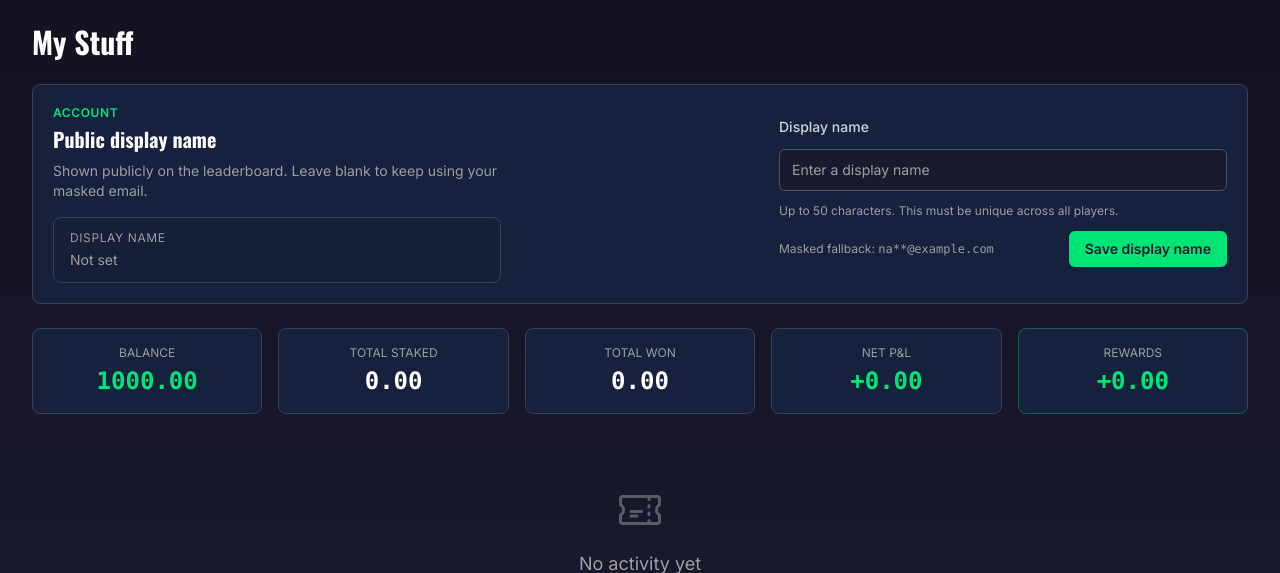
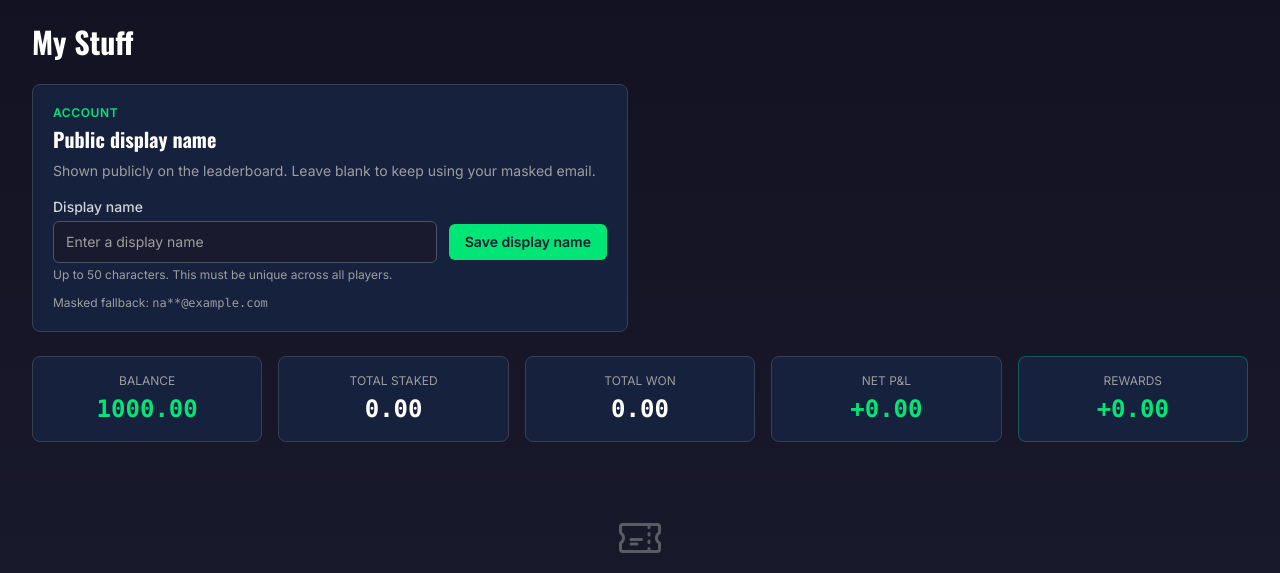
Before and after one commit to zachcalvert/epl-bets, a Django app: page /odds/my-bets/ in a window 1280 px wide. Shown: the part 65-638 px from the top of the page. Run offline with Django 5.2, Linux system fonts and the light colour scheme; the visitor is signed in with stand-in values (Sample User, id 1); data that the repository does not hold is empty; parts of the project's set-up code (start-up, migrations or seed data) failed here and were passed over; some libraries are stand-ins or nearby versions.

Commit message:
My Bets cleanup

```diff
--- a/betting/templates/betting/my_bets.html
+++ b/betting/templates/betting/my_bets.html
@@ -4,19 +4,16 @@
 {% block content %}
 <h1 class="text-3xl font-bold text-white mb-6">My Stuff</h1>
 
-<div class="mb-6">
-    {% include "betting/partials/account_settings_card.html" %}
-</div>
-
+<div class="grid grid-cols-1 lg:grid-cols-2 gap-6 mb-6">
     {% if user_rank %}
-<section id="rank-summary" class="mb-6 rounded-lg border border-accent/30 bg-accent/10 p-5 scroll-mt-24">
-    <div class="flex flex-col gap-4 sm:flex-row sm:items-center sm:justify-between">
+    <section id="rank-summary" class="rounded-lg border border-accent/30 bg-accent/10 p-5 scroll-mt-24">
+        <div class="flex flex-col gap-4">
             <div>
                 <p class="text-xs font-semibold uppercase tracking-wider text-accent mb-1">Your leaderboard rank</p>
                 <h2 class="text-xl font-bold text-white">You are currently #{{ user_rank.rank }}</h2>
                 <p class="text-sm text-muted">Keep climbing by growing your balance through settled bets.</p>
             </div>
-        <div class="grid grid-cols-2 gap-3 sm:w-auto">
+            <div class="grid grid-cols-2 gap-3">
                 <div class="rounded-lg border border-gray-700 bg-surface px-4 py-3 text-center">
                     <div class="text-xs uppercase text-muted mb-1">Display</div>
                     <div class="font-mono text-sm font-bold text-white">{{ user_rank.display_identity }}</div>
@@ -29,6 +26,9 @@
         </div>
     </section>
     {% endif %}
+
+    {% include "betting/partials/account_settings_card.html" %}
+</div>
 
 <!-- Balance & P&L cards -->
 <div class="grid grid-cols-2 sm:grid-cols-5 gap-4 mb-6">
--- a/betting/templates/betting/partials/account_settings_card.html
+++ b/betting/templates/betting/partials/account_settings_card.html
@@ -1,49 +1,39 @@
 <section id="account-settings-card" class="rounded-lg border border-gray-700 bg-surface p-5">
-    <div class="flex flex-col gap-5 lg:flex-row lg:items-start lg:justify-between">
-        <div class="lg:max-w-md">
     <p class="text-xs font-semibold uppercase tracking-wider text-accent mb-1">Account</p>
     <h2 class="text-xl font-bold text-white">Public display name</h2>
     <p class="mt-2 text-sm text-muted">Shown publicly on the leaderboard. Leave blank to keep using your masked email.</p>
-            <div class="mt-4 rounded-lg border border-gray-700 bg-dark/40 px-4 py-3">
-                <div class="text-xs uppercase tracking-wider text-muted">Display name</div>
-                {% if user.display_name %}
-                <div class="mt-1 text-sm font-semibold text-white">{{ user.display_name }}</div>
-                {% else %}
-                <div class="mt-1 text-sm text-muted">Not set</div>
-                {% endif %}
-            </div>
-        </div>
 
-        <div class="lg:w-full lg:max-w-md">
     <form
         method="post"
         hx-post="{% url 'betting:my_bets' %}"
         hx-target="#account-settings-card"
         hx-swap="outerHTML"
-                class="space-y-3"
+        class="mt-4 space-y-3"
     >
         {% csrf_token %}
-                <label for="{{ display_name_form.display_name.id_for_label }}" class="block text-sm font-medium text-gray-300">Display name</label>
+        <div>
+            <label for="{{ display_name_form.display_name.id_for_label }}" class="block text-sm font-medium text-gray-300 mb-1">Display name</label>
+            <div class="flex flex-col gap-3 sm:flex-row sm:items-center">
+                <div class="flex-1">
                     {{ display_name_form.display_name }}
+                </div>
+                <button
+                    type="submit"
+                    class="rounded-md bg-accent px-4 py-2 text-sm font-semibold text-dark transition-colors hover:bg-accent/90 whitespace-nowrap"
+                >
+                    Save display name
+                </button>
+            </div>
             {% if display_name_form.display_name.errors %}
-                <p class="text-danger text-xs">{{ display_name_form.display_name.errors.0 }}</p>
+            <p class="text-danger text-xs mt-1">{{ display_name_form.display_name.errors.0 }}</p>
             {% endif %}
-                <p class="text-xs text-muted">Up to 50 characters. This must be unique across all players.</p>
+            <p class="text-xs text-muted mt-1">Up to 50 characters. This must be unique across all players.</p>
+        </div>
 
         {% if account_save_success %}
         <p class="text-accent text-sm">Display name updated.</p>
         {% endif %}
 
-                <div class="flex items-center justify-between gap-3">
-                    <div class="text-xs text-muted">Masked fallback: <span class="font-mono">{{ account_masked_email }}</span></div>
-                    <button
-                        type="submit"
-                        class="rounded-md bg-accent px-4 py-2 text-sm font-semibold text-dark transition-colors hover:bg-accent/90"
-                    >
-                        Save display name
-                    </button>
-                </div>
+        <p class="text-xs text-muted">Masked fallback: <span class="font-mono">{{ account_masked_email }}</span></p>
     </form>
-        </div>
-    </div>
 </section>
```
Also changed, not shown: betting/tests/test_views.py (+0 -1 lines). Lines whose indentation alone changed are shown as unchanged.
